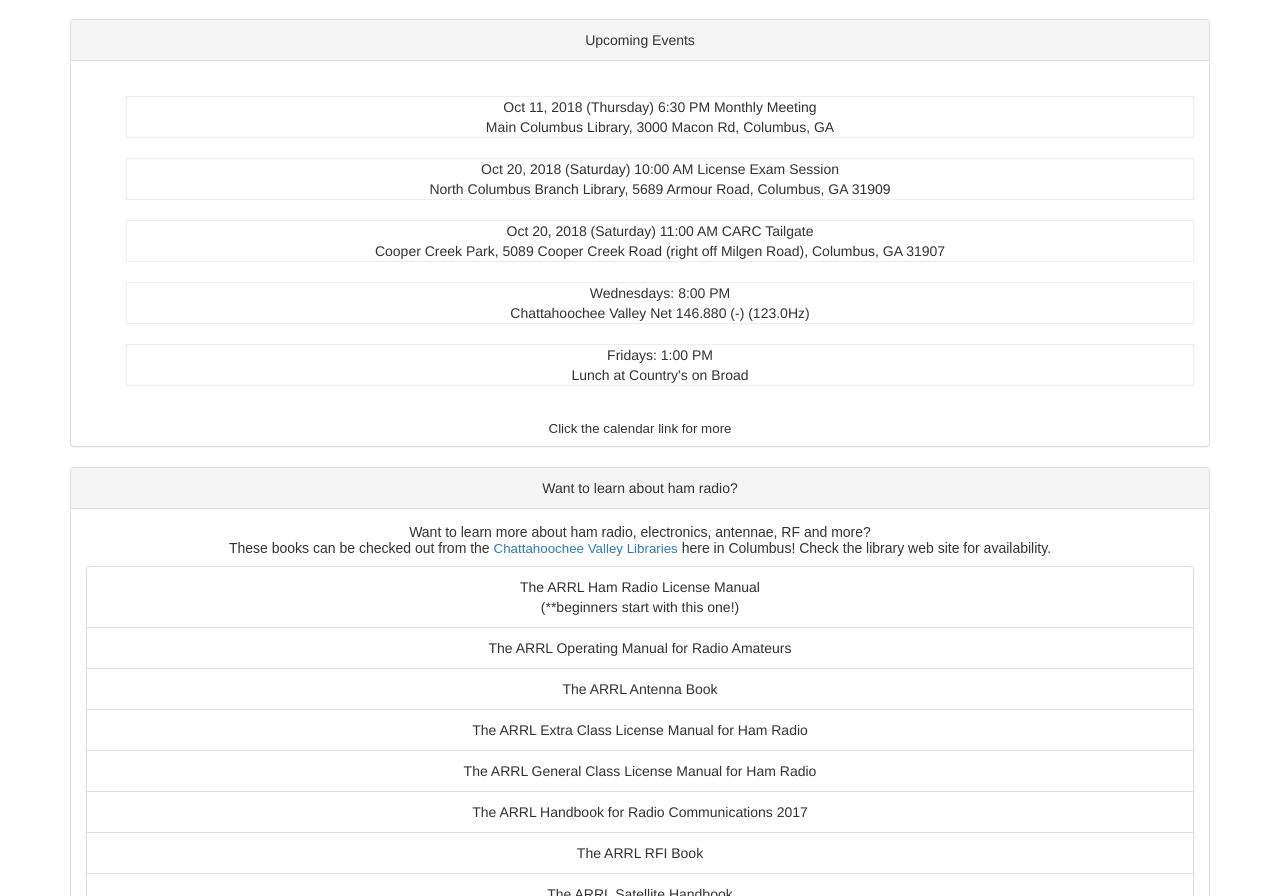
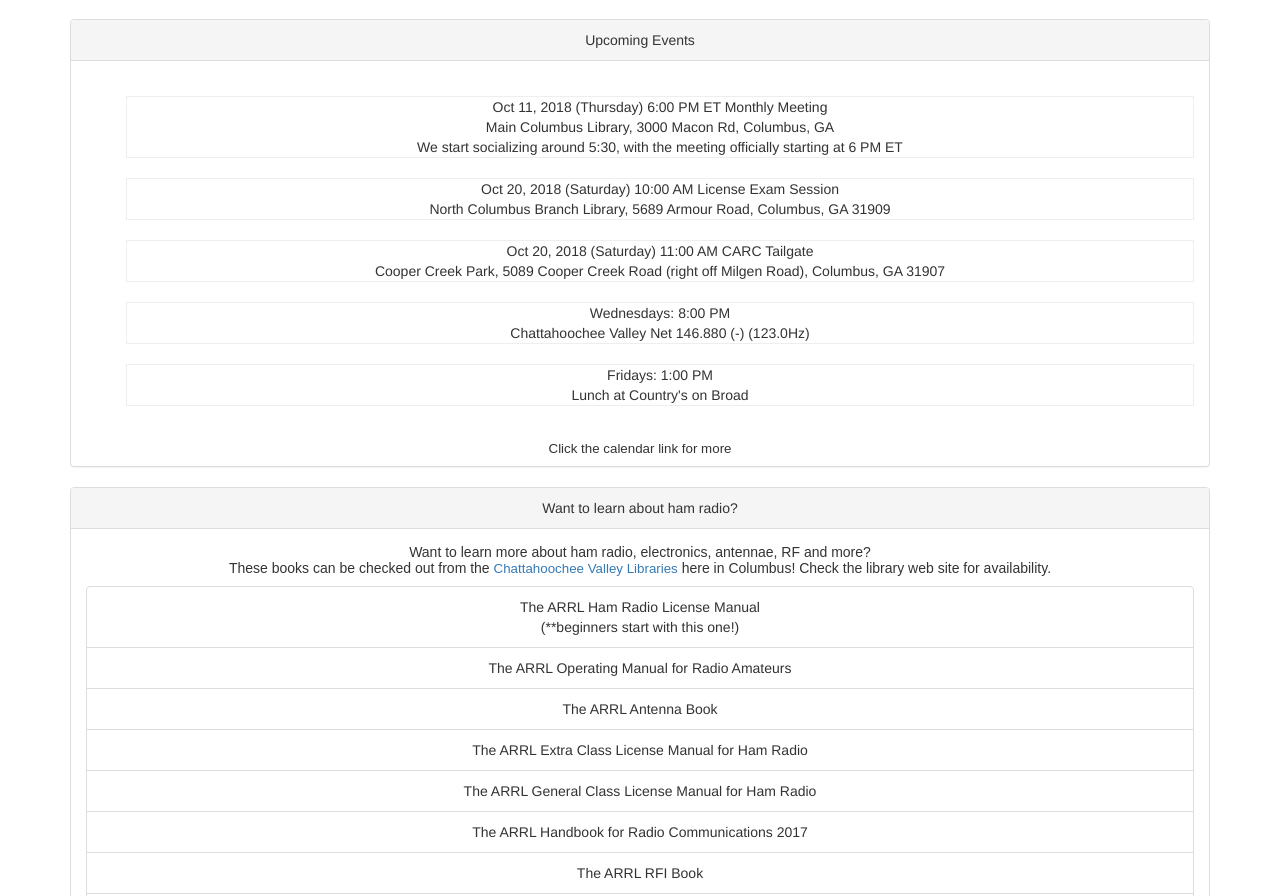
Before and after one commit to W4CVY/W4CVY, a plain HTML site: page index.html in a window 1280 px wide. Shown: the part 951-1847 px from the top of the page. Drawn offline with Linux system fonts and the light colour scheme.

Commit message:
Adjusted meeting start time

```diff
--- a/index.html
+++ b/index.html
@@ -163,8 +163,10 @@
                    Harris County Public Library 7511 GA Highway 116, Hamilton, Ga 31811</li><br />
                -->
 
-          <li>Oct 11, 2018 (Thursday) 6:30 PM Monthly Meeting
-                 <br>Main Columbus Library, 3000 Macon Rd, Columbus, GA</li>
+          <li>Oct 11, 2018 (Thursday) 6:00 PM ET Monthly Meeting
+                 <br>Main Columbus Library, 3000 Macon Rd, Columbus, GA
+                 <br>We start socializing around 5:30, with the meeting officially starting at 6 PM ET
+                 </li>
 
           <li>Oct 20, 2018 (Saturday) 10:00 AM License Exam Session
                  <br>North Columbus Branch Library, 5689 Armour Road, Columbus, GA 31909</li>
```
